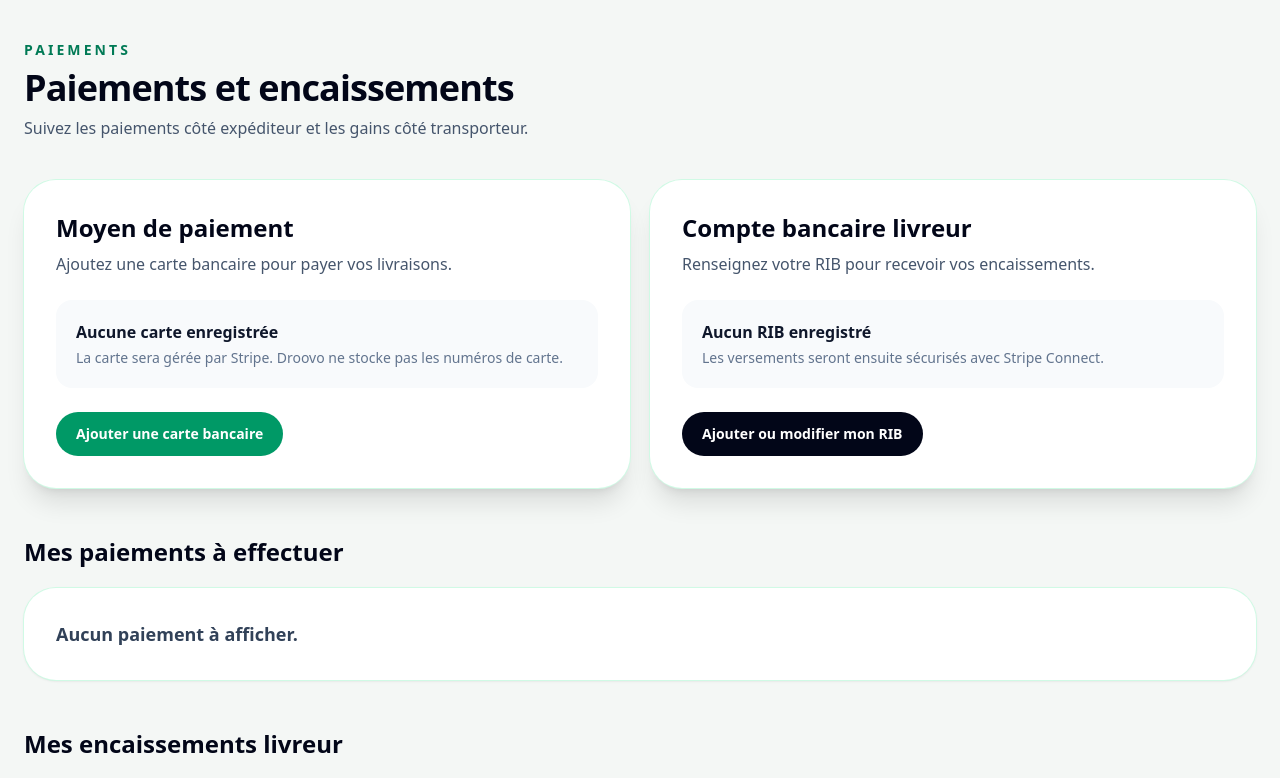
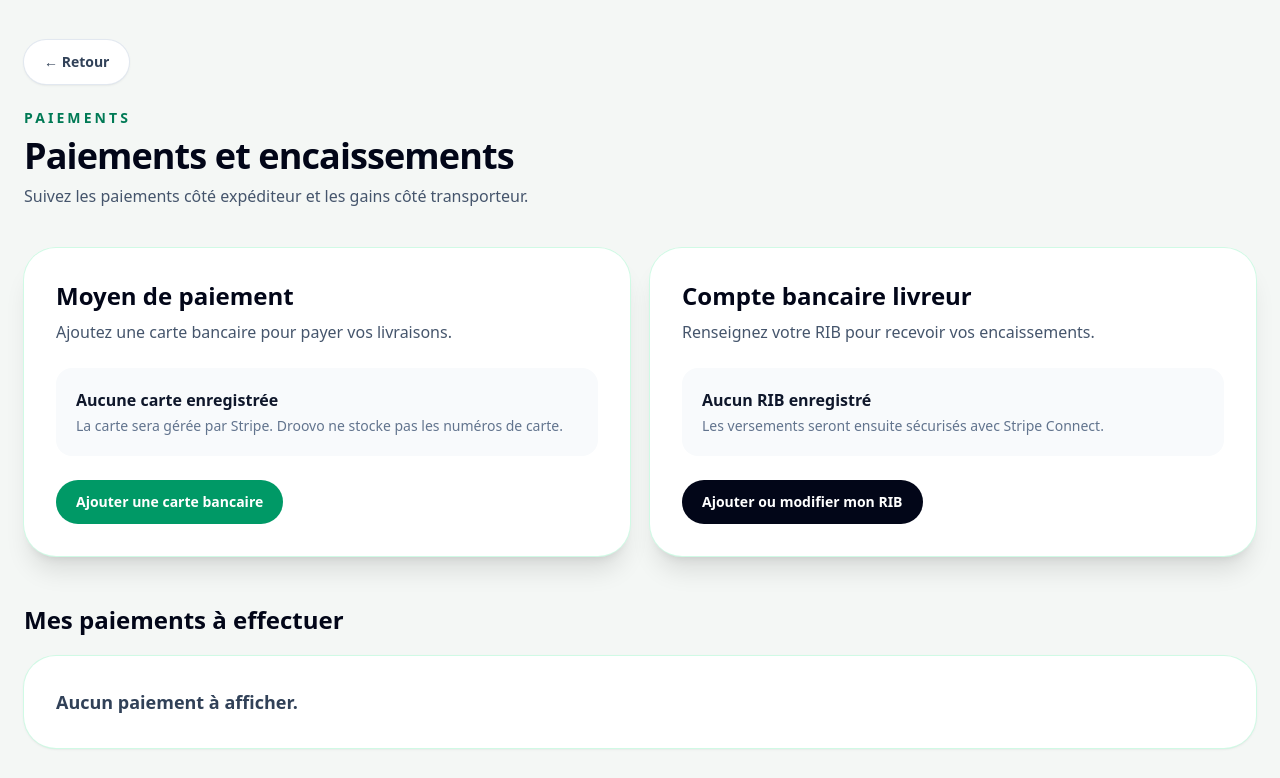
Before and after one commit to lafere75-del/Droovo, a Next.js app: page /dashboard/paiements in a window 1280 px wide. Shown: the top 778 px of the page. Built offline with nearby package versions, Linux system fonts and the light colour scheme.

Commit message:
Update page.jsx

```diff
--- a/app/dashboard/paiements/page.jsx
+++ b/app/dashboard/paiements/page.jsx
@@ -114,6 +114,15 @@ export default function PaiementsPage() {
 
   return (
     <main className="min-h-screen bg-[#F4F7F5] px-6 py-10">
+      <div className="mx-auto mb-6 max-w-7xl">
+        <button
+          onClick={() => window.history.back()}
+          className="rounded-full bg-white px-5 py-3 text-sm font-black text-slate-700 shadow-sm ring-1 ring-slate-200 hover:bg-slate-50"
+        >
+          ← Retour
+        </button>
+      </div>
+
       <div className="mx-auto max-w-7xl">
         <div className="mb-10">
           <p className="text-sm font-black uppercase tracking-[0.22em] text-emerald-700">
@@ -145,6 +154,7 @@ export default function PaiementsPage() {
                   <p className="font-black text-slate-900">
                     Carte enregistrée
                   </p>
+
                   <p className="mt-1 text-sm text-slate-500">
                     Carte terminant par {cardNumber.slice(-4)}
                   </p>
@@ -154,6 +164,7 @@ export default function PaiementsPage() {
                   <p className="font-black text-slate-900">
                     Aucune carte enregistrée
                   </p>
+
                   <p className="mt-1 text-sm text-slate-500">
                     La carte sera gérée par Stripe. Droovo ne stocke pas les numéros de carte.
                   </p>
@@ -227,6 +238,7 @@ export default function PaiementsPage() {
                   <p className="font-black text-slate-900">
                     RIB enregistré
                   </p>
+
                   <p className="mt-1 text-sm text-slate-500">
                     IBAN terminant par {iban.slice(-4)}
                   </p>
@@ -236,6 +248,7 @@ export default function PaiementsPage() {
                   <p className="font-black text-slate-900">
                     Aucun RIB enregistré
                   </p>
+
                   <p className="mt-1 text-sm text-slate-500">
                     Les versements seront ensuite sécurisés avec Stripe Connect.
                   </p>
```
